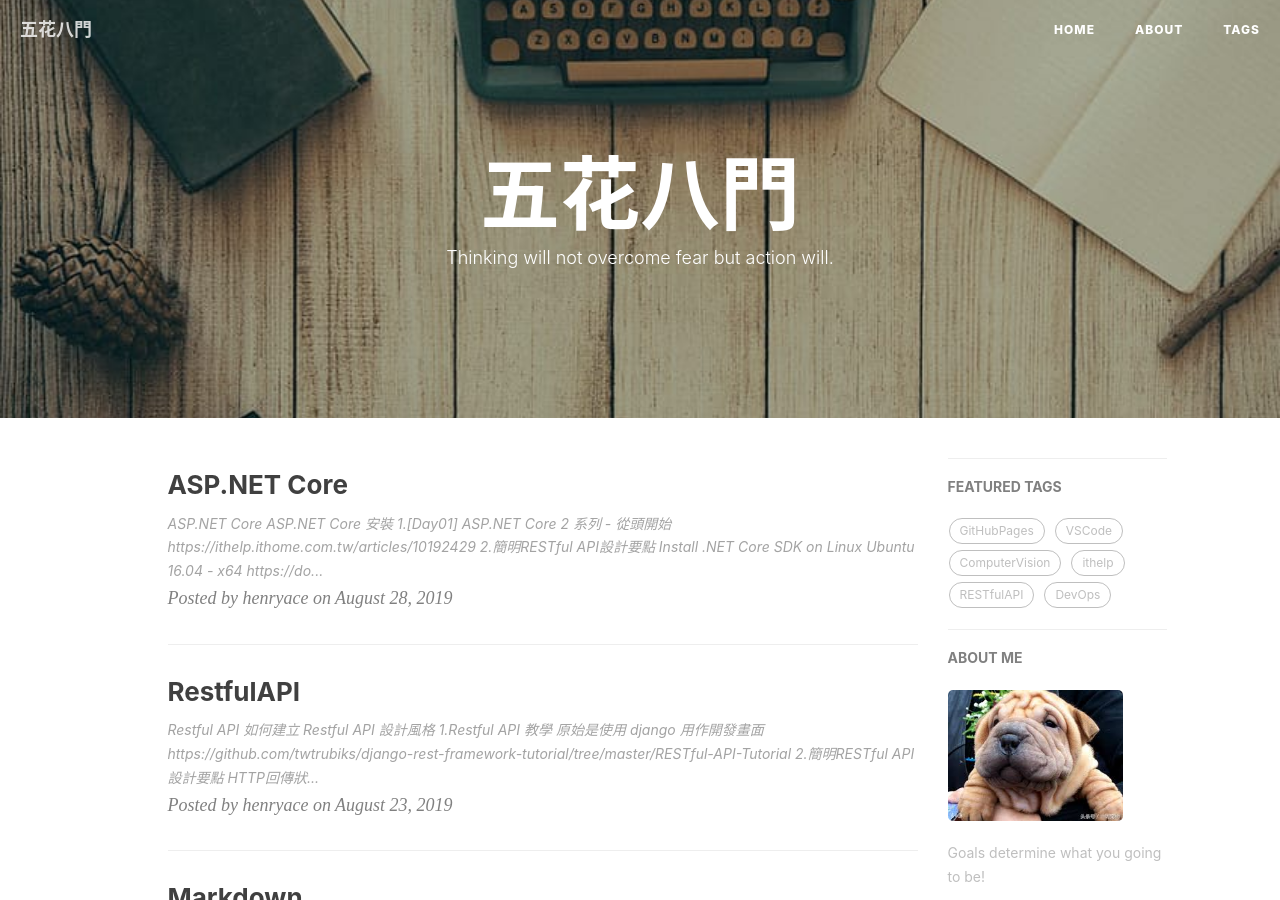
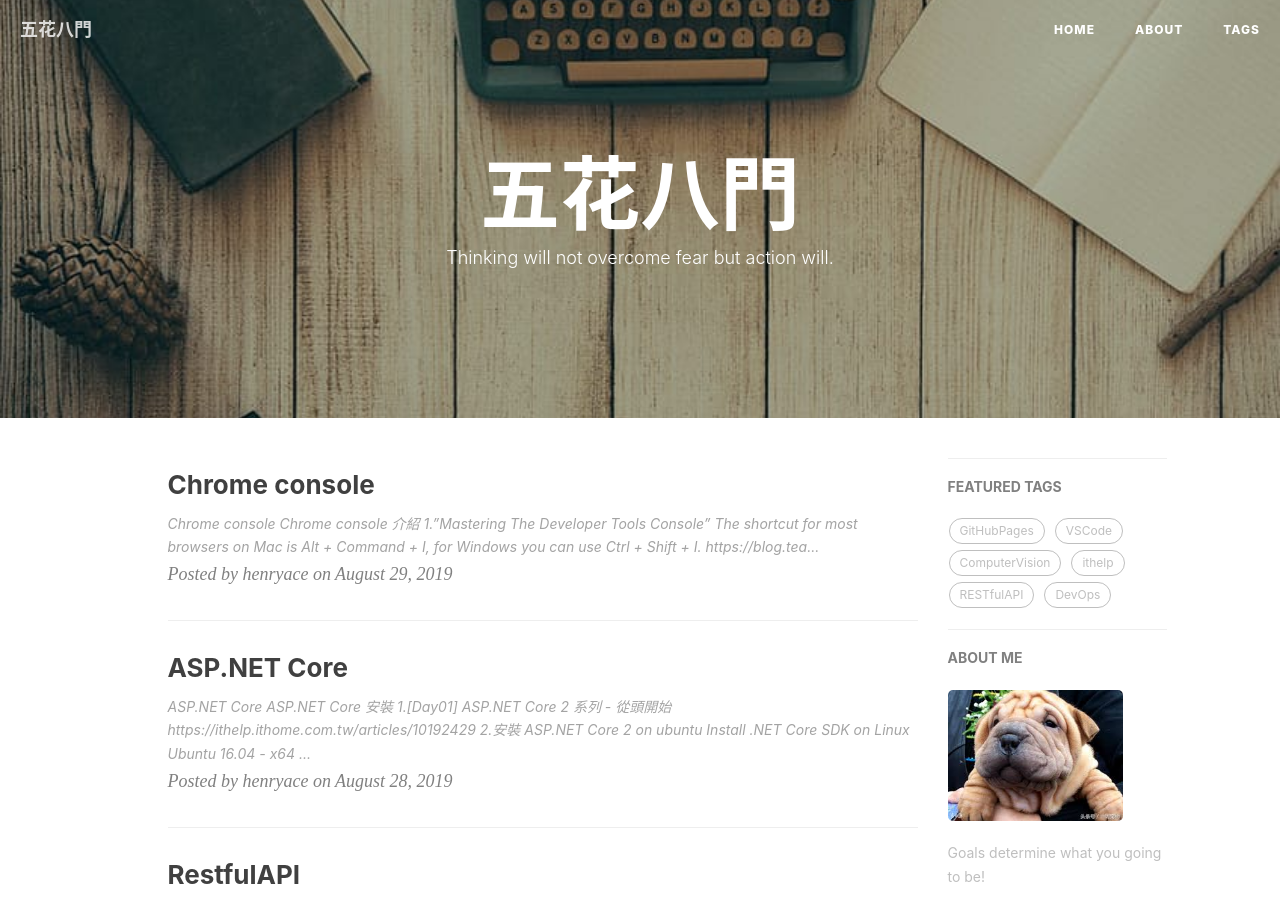
Before and after one commit to henryace/henryace.github.io, a Jekyll site: the page built from index.html, in a window 1280 px wide and 900 px high. Built offline with Jekyll 4.4.1, drawn with Linux system fonts in a browser that asks for light colours; nearby versions of some CDN libraries; the list of posts is cut into pages by our own code; comment, search, counter and statistics services are not loaded; some of the changed text lies outside the part shown.

Commit message:
2019/8/29

```diff
--- a/_posts/2019-08-28-ASPNETCore.md
+++ b/_posts/2019-08-28-ASPNETCore.md
@@ -17,7 +17,7 @@ ASP.NET Core 安裝
 
 <https://ithelp.ithome.com.tw/articles/10192429><br>
 
-2.簡明RESTful API設計要點<br>
+2.安裝 ASP.NET Core 2 on ubuntu<br>
 
 Install .NET Core SDK on Linux Ubuntu 16.04 - x64<br>
 
--- /dev/null
+++ b/_posts/2019-08-29-Chrome_consol.md
@@ -0,0 +1,21 @@
+---
+layout:     post
+title:      Chrome console
+subtitle:
+date:       2019-08-29
+author:     henryace
+header-img: img/post-bg-ios8-web.jpg
+catalog: true
+tags:
+    - javascript
+    - Chrome
+---
+# Chrome console
+
+Chrome console 介紹
+
+1."Mastering The Developer Tools Console"<br>
+
+The shortcut for most browsers on Mac is Alt + Command + I, for Windows you can use Ctrl + Shift + I.<br>
+
+<https://blog.teamtreehouse.com/mastering-developer-tools-console><br>
```
